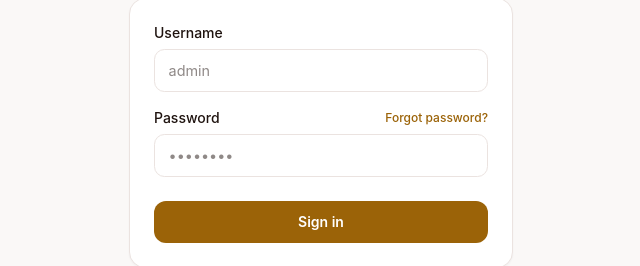
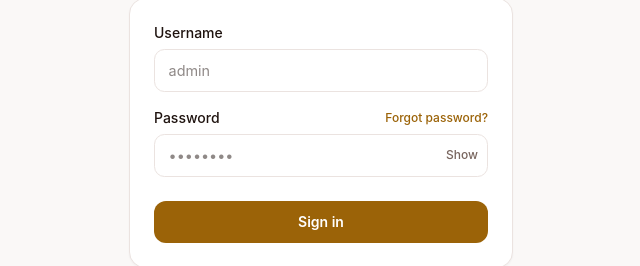
Before and after one commit to Eric-Okyere/church-frontend, a Next.js app: page /login in a window 1280 px wide. Shown: the part 319-585 px from the top of the page, without its empty margins (319-959 px from the left). Built offline with nearby package versions, Linux system fonts and the light colour scheme; no server answers.

Commit message:
see password

```diff
--- a/src/app/login/page.tsx
+++ b/src/app/login/page.tsx
@@ -16,6 +16,7 @@ function LoginForm() {
   const searchParams = useSearchParams();
   const [error, setError] = useState<string | null>(null);
   const [pending, setPending] = useState(false);
+  const [showPassword, setShowPassword] = useState(false);
 
   // Set only when login fails because the account hasn't verified its
   // email yet (see routes/auth.js) — lets the person finish verifying
@@ -175,15 +176,25 @@ function LoginForm() {
             Forgot password?
           </Link>
         </div>
+        <div className="relative">
           <input
             id="password"
             name="password"
-          type="password"
+            type={showPassword ? "text" : "password"}
             autoComplete="current-password"
             required
-          className="input"
+            className="input pr-14"
             placeholder="••••••••"
           />
+          <button
+            type="button"
+            onClick={() => setShowPassword((v) => !v)}
+            tabIndex={-1}
+            className="absolute right-2.5 top-1/2 -translate-y-1/2 text-xs font-medium text-muted hover:text-foreground"
+          >
+            {showPassword ? "Hide" : "Show"}
+          </button>
+        </div>
       </div>
       <button type="submit" disabled={pending} className="btn btn-primary w-full mt-2">
         {pending ? "Signing in…" : "Sign in"}
```
Lines whose indentation alone changed are shown as unchanged.
